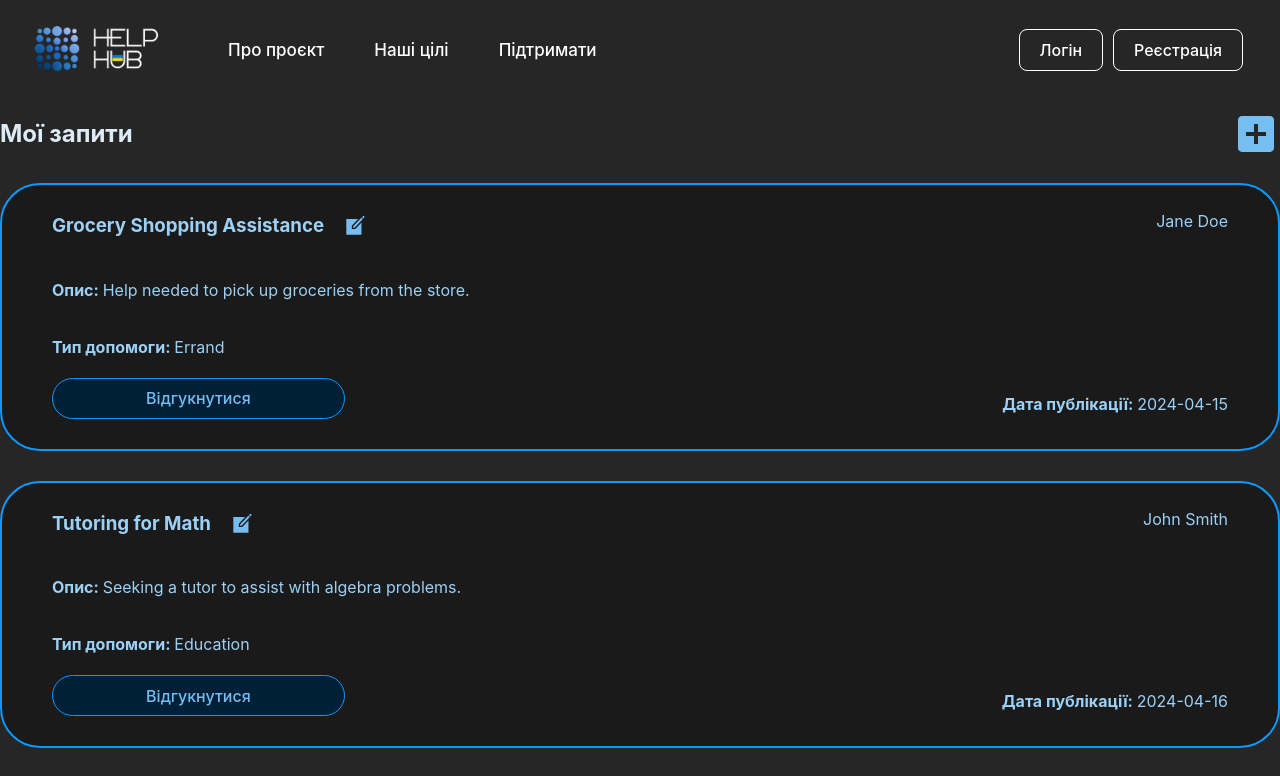
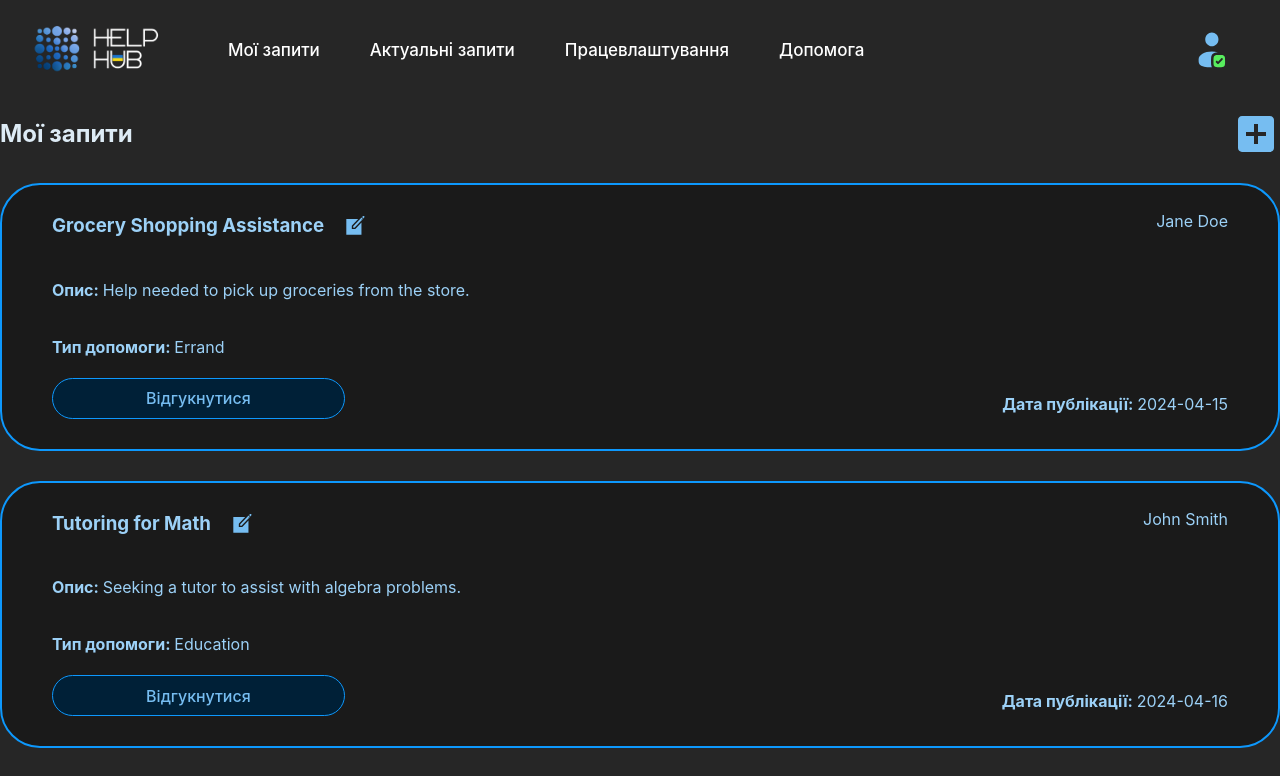
Before and after one commit to danylomusiiaka/HelpHub, a React (Vite) app in the folder client/: page /my-requests in a window 1280 px wide. Shown: the top 776 px of the page. Built offline with nearby package versions, Linux system fonts and the light colour scheme.

Commit message:
added header logined

```diff
--- a/client/src/components/Footer.tsx
+++ b/client/src/components/Footer.tsx
@@ -5,7 +5,7 @@ function Footer() {
         <footer id="footer">
             <div>
                 <img src="logo.png" alt="logo" />
-                <p>Розроблено командою С--</p>
+                <p>Розроблено командою С-- </p>
             </div>
             <div>
                 <h4>Наші соцмережі</h4>
--- /dev/null
+++ b/client/src/components/HeaderLogined.tsx
@@ -0,0 +1,32 @@
+import { Link } from 'react-router-dom'
+import '../styles/header.css'
+
+function Header() {
+    return (
+        <header>
+            <div className='links'>
+                <Link to='/'>
+                    <img src="logo.png" alt="logo" />
+                </Link>
+                <a href="#section2">Мої запити</a>
+                <a href="#section3">Актуальні запити</a>
+                <a href="#footer">Працевлаштування</a>
+                <a href="#footer">Допомога</a>
+            </div>
+            <div className="profile-popup">
+                <Link to='/profile'>
+                    <img src="profile.svg" style={{ width: '40px' }} />
+                </Link>
+                <div className="popup-content">
+                    <div className="verified-info">
+                        <img src="verified.svg" alt="" />
+                        <p>Верифіковано</p>
+                    </div>
+                    <button>Вихід</button>
+                </div>
+
+            </div>
+        </header>
+    )
+}
+export default Header;
--- a/client/src/components/MyRequests.tsx
+++ b/client/src/components/MyRequests.tsx
@@ -1,5 +1,5 @@
-import Header from "./Header";
 import MyRequestsStyle from "../styles/MyRequests.module.css";
+import HeaderLogined from './HeaderLogined'
 import CreateMyRequest from "./CreateMyRequest";
 import { useState } from "react";
 
@@ -78,7 +78,7 @@ const MyRequests = () => {
 
     return (
         <div>
-            <Header />
+            <HeaderLogined />
 
             <div className={MyRequestsStyle.modalWindowContainer}>
                 {showCreateRequest && (
--- a/client/src/styles/MyRequests.module.css
+++ b/client/src/styles/MyRequests.module.css
@@ -115,7 +115,7 @@
     border: solid 1px #0d98fd;
     background-color: #002037;
     margin-bottom: 20px;
-    color: rgba(118, 189, 241, 1);;
+    color: rgba(118, 189, 241, 1);
 }
 
 .respondButton:hover {
--- a/client/src/styles/footer.css
+++ b/client/src/styles/footer.css
@@ -19,7 +19,7 @@
 }
 
 #footer a:hover {
-    color: #535bf2;
+    color: rgba(118, 189, 241, 1);
 }
 
 #footer button {
--- a/client/src/styles/header.css
+++ b/client/src/styles/header.css
@@ -47,5 +47,39 @@ header button:hover {
 }
 
 .links a:hover {
-    color: #535bf2;
+    color: rgba(118, 189, 241, 1);
 }
+
+.profile-popup {
+    position: relative;
+    display: inline-block;
+}
+
+.profile-popup img {
+    width: 30px;
+}
+
+.profile-popup .popup-content {
+    visibility: hidden;
+    opacity: 0;
+    position: absolute;
+    background-color: #262626;
+    min-width: 120px;
+    box-shadow: 0px 8px 16px 0px rgba(0, 0, 0, 0.2);
+    padding: 10px;
+    z-index: 200;
+    top: 50%;
+    left: 50%;
+    transform: translate(-70%, 30%);
+    transition: visibility 0.3s, opacity 0.3s;
+}
+
+.profile-popup:hover .popup-content {
+    visibility: visible;
+    opacity: 1;
+}
+
+.verified-info {
+    display: flex;
+    align-items: center;
+}
```
Also changed, not shown: client/public/profile.svg (added), client/public/verified.svg (added).
